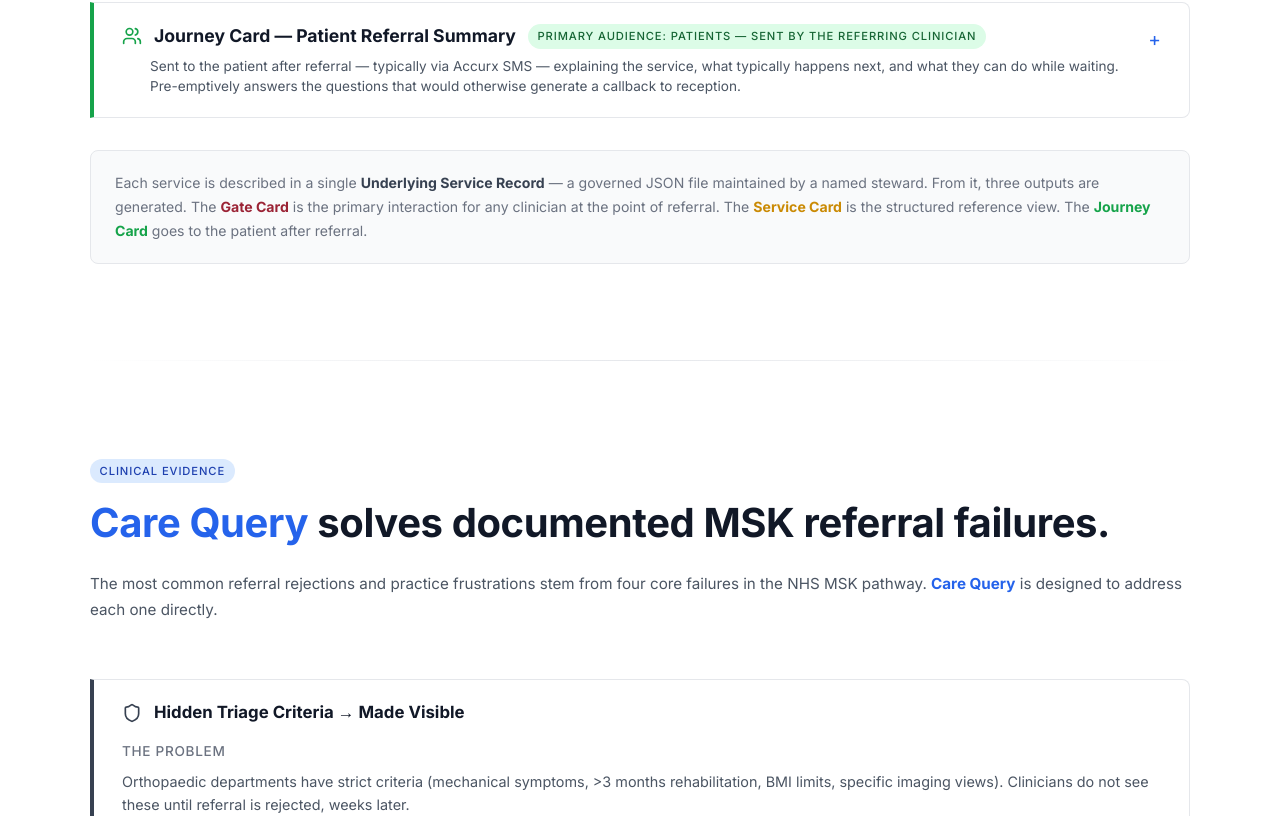
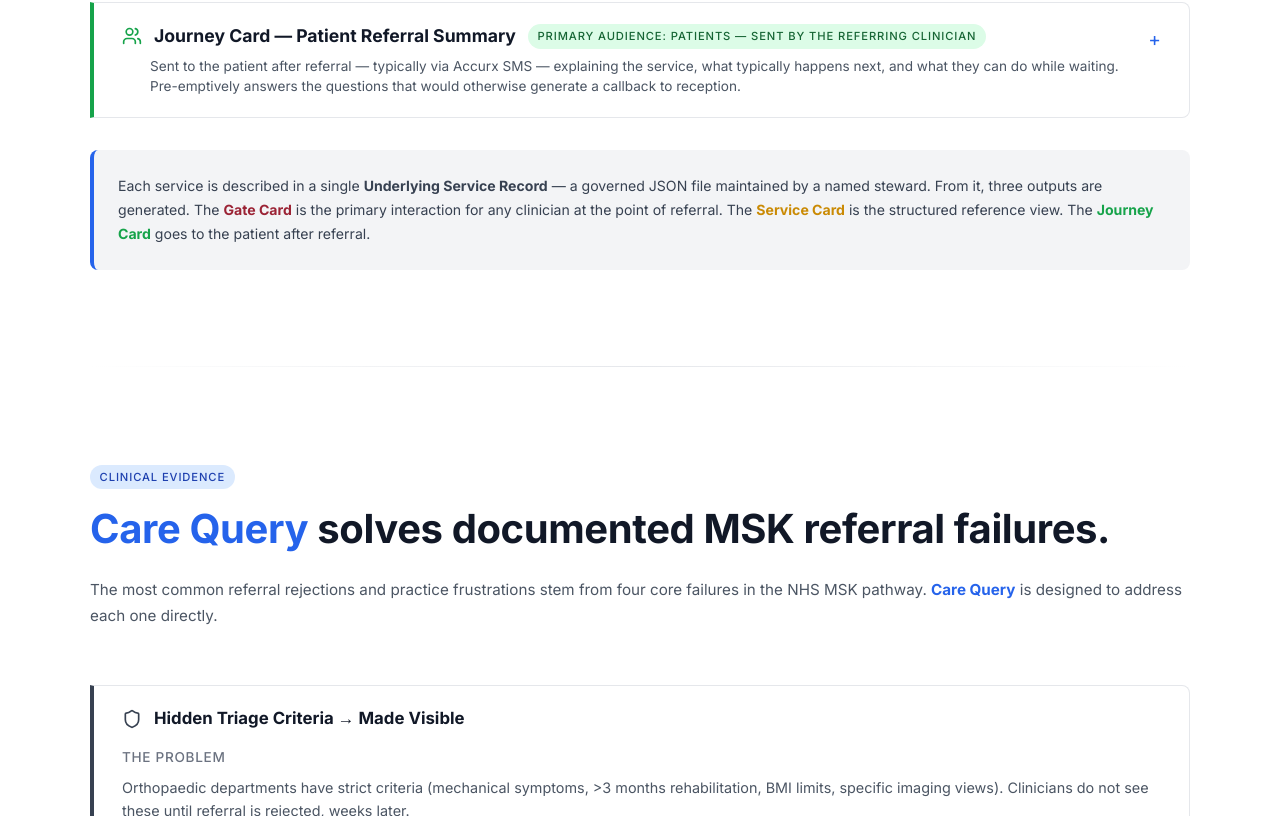
Before and after one commit to IntellTechSolutions/carequery-live-final, a React (Vite) app: page / in a window 1280 px wide. Shown: the part 3104-3920 px from the top of the page. Built offline with nearby package versions, Linux system fonts and the light colour scheme.

Commit message:
Update App.jsx

```diff
--- a/src/App.jsx
+++ b/src/App.jsx
@@ -517,8 +517,8 @@
           ))}
 
           {/* Architecture note — below all three cards */}
-          <div style={{ marginTop: '2rem', padding: '1.25rem 1.5rem', background: '#f9fafb', border: '1px solid #e5e7eb', borderRadius: '8px' }}>
-            <p className="body-text" style={{ fontSize: '0.88rem', lineHeight: 1.7, color: '#6b7280', fontWeight: 400 }}>
+          <div style={{ marginTop: '2rem', padding: '1.5rem', background: '#f3f4f6', borderRadius: '8px', borderLeft: '4px solid #2563eb' }}>
+            <p className="body-text" style={{ fontSize: '0.88rem', lineHeight: 1.7, color: '#374151', fontWeight: 400 }}>
               Each service is described in a single <strong style={{ color: '#374151' }}>Underlying Service Record</strong> — a governed JSON file maintained by a named steward. From it, three outputs are generated. The <strong style={{ color: '#9b2335' }}>Gate Card</strong> is the primary interaction for any clinician at the point of referral. The <strong style={{ color: '#ca8a04' }}>Service Card</strong> is the structured reference view. The <strong style={{ color: '#16a34a' }}>Journey Card</strong> goes to the patient after referral.
             </p>
           </div>
@@ -768,7 +768,8 @@
       {/* Get Involved */}
       <section id="get-involved" style={{ padding: '6rem 1.5rem', background: '#ffffff' }}>
         <div style={{ maxWidth: '1100px', margin: '0 auto' }}>
-          <div style={{ maxWidth: '760px', marginBottom: '3rem', display: 'flex', gap: '2rem', alignItems: 'flex-start' }}>
+          <div className="two-col" style={{ display: 'grid', gridTemplateColumns: '1fr 1fr', gap: '4rem', alignItems: 'start', marginBottom: '3rem' }}>
+            <div style={{ display: 'flex', gap: '1.5rem', alignItems: 'flex-start' }}>
               <div style={{ width: '68px', height: '68px', borderRadius: '16px', background: '#eff6ff', display: 'flex', alignItems: 'center', justifyContent: 'center', flexShrink: 0, marginTop: '0.25rem' }}>
                 <Handshake size={30} color="#2563eb" />
               </div>
@@ -783,6 +784,26 @@
                 <p className="body-text" style={{ fontSize: '0.95rem', lineHeight: 1.7, color: '#4b5563', fontWeight: 400, marginTop: '0.75rem' }}>
                   If you recognise this problem in your own referral pathways, a short conversation is enough to start. No commitment required.
                 </p>
+              </div>
+            </div>
+            <div className="card" style={{ padding: '1.75rem', alignSelf: 'start' }}>
+              <h3 className="heading" style={{ fontSize: '1.1rem', color: '#111827', marginBottom: '0.5rem' }}>Stay informed</h3>
+              <p className="body-text" style={{ fontSize: '0.85rem', color: '#4b5563', fontWeight: 400, marginBottom: '1.25rem' }}>
+                Leave your email and we will contact you when the pilot opens for practices, or when a new service is published.
+              </p>
+              {submitted ? (
+                <div style={{ display: 'flex', alignItems: 'center', gap: '0.5rem' }}>
+                  <Check size={18} color="#22c55e" />
+                  <p className="body-text" style={{ color: '#2563eb', fontWeight: 500, fontSize: '0.9rem' }}>Received — we will be in touch.</p>
+                </div>
+              ) : (
+                <form name="stay-informed" data-netlify="true" onSubmit={handleEmailSubmit} style={{ display: 'flex', gap: '0.75rem', flexWrap: 'wrap' }}>
+                  <input type="hidden" name="form-name" value="stay-informed" />
+                  <input type="email" name="email" value={email} onChange={e => setEmail(e.target.value)}
+                    placeholder="your@email.com" required className="input-field" style={{ flex: 1, minWidth: '220px' }} />
+                  <button type="submit" className="btn-primary">Register interest</button>
+                </form>
+              )}
             </div>
           </div>
 
@@ -816,25 +837,6 @@
             Each service added to <span className="brand">Care Query</span> increases its value for every clinician who uses it. The system grows through the contributions of service owners and clinical teams — not as a favour to the project, but because an accurate, current description of their service is directly in their interest: fewer inappropriate referrals, fewer phone calls from practices, and fewer returns through A&G. That incentive is what makes the model sustainable — services maintain their own records because doing so reduces their own burden, not because someone asked them to. A GP practice that uses <span className="brand">Care Query</span> benefits from every service that joins. A service that maintains its record benefits from every practice that uses it. The more participants, the more each one gains — a network effect built on operational accuracy rather than user growth.
           </p>
 
-          <div className="card" style={{ padding: '1.75rem', maxWidth: '560px' }}>
-            <h3 className="heading" style={{ fontSize: '1.1rem', color: '#111827', marginBottom: '0.5rem' }}>Stay informed</h3>
-            <p className="body-text" style={{ fontSize: '0.85rem', color: '#4b5563', fontWeight: 400, marginBottom: '1.25rem' }}>
-              Leave your email and we will contact you when the pilot opens for practices, or when a new service is published.
-            </p>
-            {submitted ? (
-              <div style={{ display: 'flex', alignItems: 'center', gap: '0.5rem' }}>
-                <Check size={18} color="#22c55e" />
-                <p className="body-text" style={{ color: '#2563eb', fontWeight: 500, fontSize: '0.9rem' }}>Received — we will be in touch.</p>
-              </div>
-            ) : (
-              <form name="stay-informed" data-netlify="true" onSubmit={handleEmailSubmit} style={{ display: 'flex', gap: '0.75rem', flexWrap: 'wrap' }}>
-                <input type="hidden" name="form-name" value="stay-informed" />
-                <input type="email" name="email" value={email} onChange={e => setEmail(e.target.value)}
-                  placeholder="your@email.com" required className="input-field" style={{ flex: 1, minWidth: '220px' }} />
-                <button type="submit" className="btn-primary">Register interest</button>
-              </form>
-            )}
-          </div>
         </div>
       </section>
 
```
Lines whose indentation alone changed are shown as unchanged.
